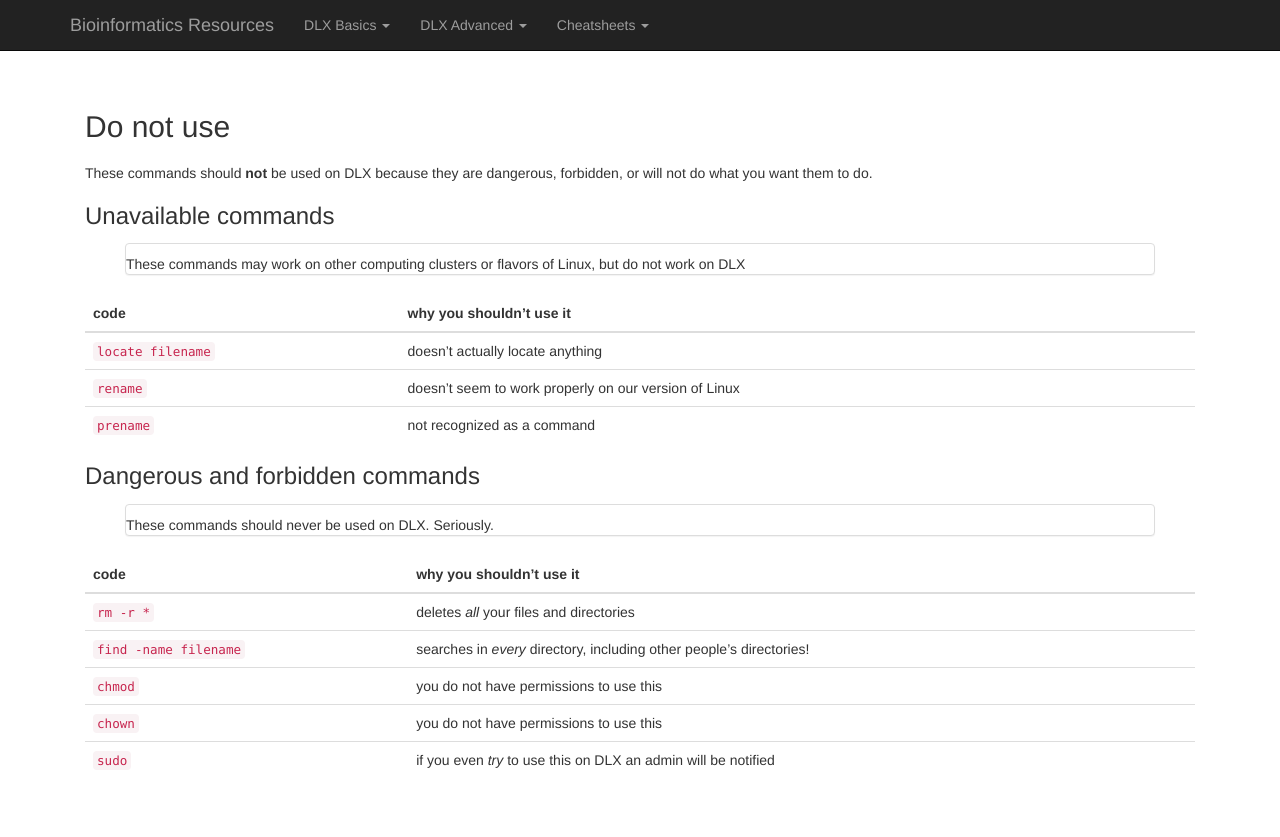
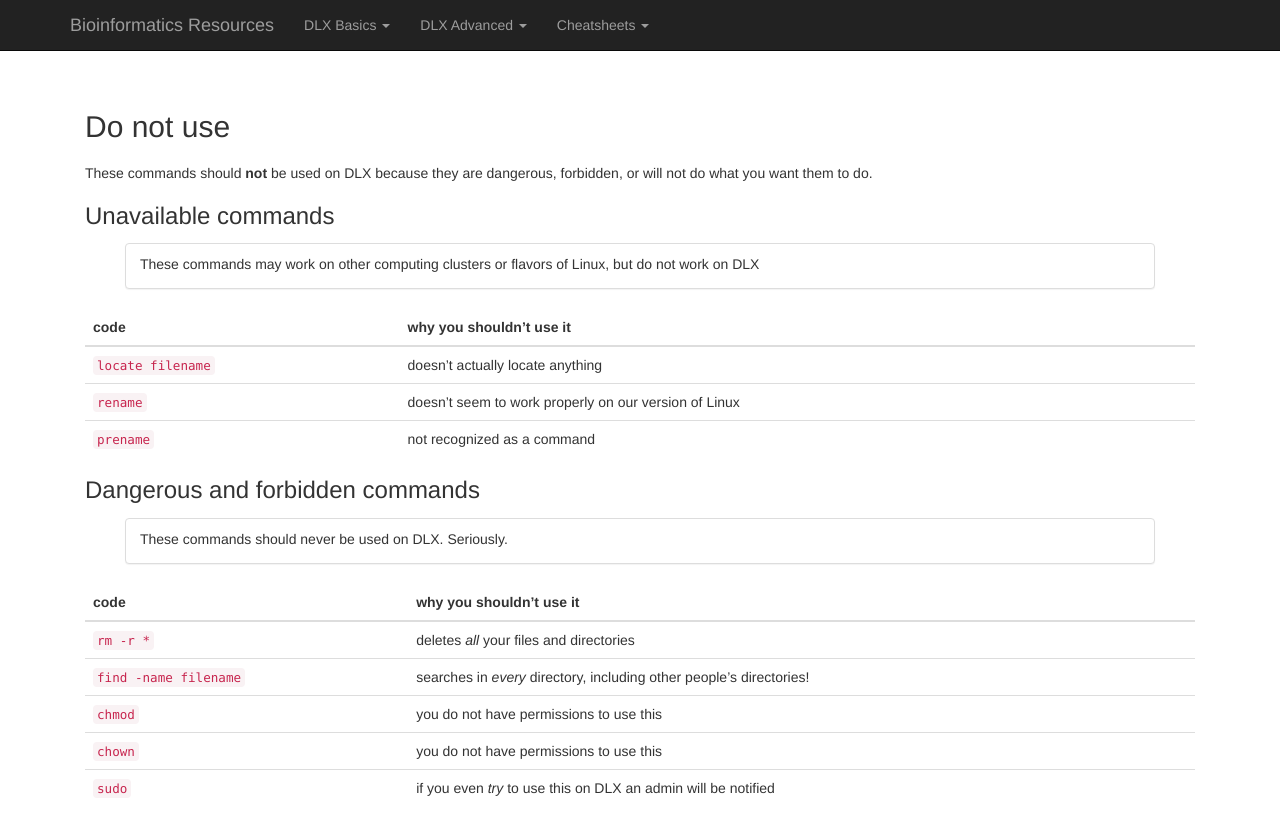
Before and after one commit to karajones/karajones.github.io, a Jekyll site: the page built from commands/basics6.md, in a window 1280 px wide. Shown: the top 837 px of the page. Built offline with Jekyll 4.4.1, drawn with Linux system fonts in a browser that asks for light colours; nearby versions of some CDN libraries; our own code applies the rules of GitHub Pages for plain Markdown files.

Commit message:
Update _type.scss

```diff
--- a/css/bootstrap/_type.scss
+++ b/css/bootstrap/_type.scss
@@ -243,6 +243,7 @@ blockquote {
   background-color: $panel-bg;
   border: 1px solid transparent;
   border-radius: $panel-border-radius;
+  padding: 0em 1em 1em 1em;
   @include box-shadow(0 1px 1px rgba(0,0,0,.05));
   @include clearfix;
   @include panel-variant($panel-default-border, $panel-default-text, $panel-default-heading-bg, $panel-default-border);
```
